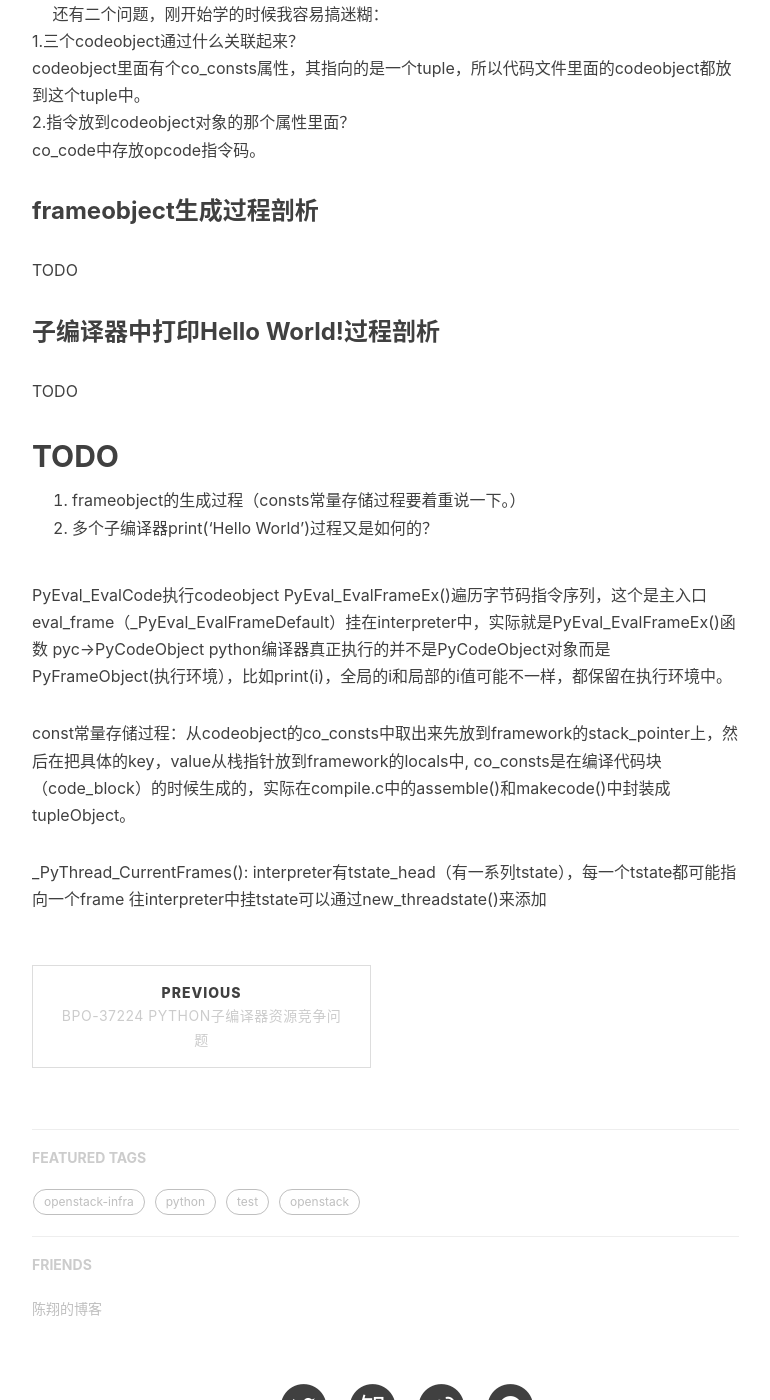
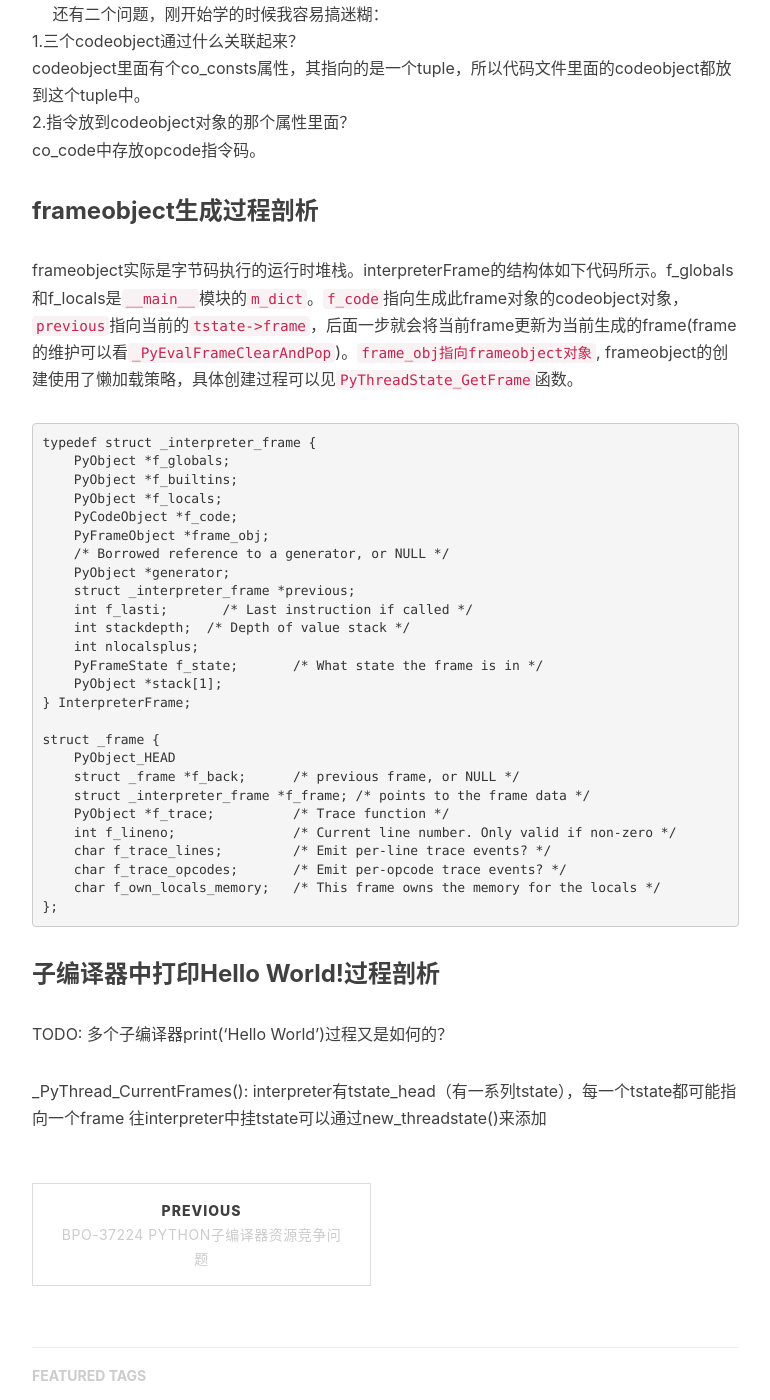
Before and after one commit to shihai1991/shihai1991.github.io, a Jekyll site: the page built from _posts/2021-08-23-print执行过程分析.md, in a window 1280 px wide and 1400 px high, scrolled down 3253 px. Shown: the whole window, without its empty margins (233-1003 px from the left). Built offline with Jekyll 4.4.1, drawn with Linux system fonts in a browser that asks for light colours; nearby versions of some CDN libraries; comment, search, counter and statistics services are not loaded.

Commit message:
Update 2021-08-23-print执行过程分析.md

````diff
--- a/_posts/2021-08-23-print执行过程分析.md
+++ b/_posts/2021-08-23-print执行过程分析.md
@@ -91,23 +91,38 @@ codeobject里面有个co_consts属性，其指向的是一个tuple，所以代
 co_code中存放opcode指令码。
 
 ### frameobject生成过程剖析
-TODO
+frameobject实际是字节码执行的运行时堆栈。interpreterFrame的结构体如下代码所示。f_globals和f_locals是`__main__`模块的`m_dict`。`f_code`指向生成此frame对象的codeobject对象，`previous`指向当前的`tstate->frame`，后面一步就会将当前frame更新为当前生成的frame(frame的维护可以看`_PyEvalFrameClearAndPop`)。`frame_obj指向frameobject对象`, frameobject的创建使用了懒加载策略，具体创建过程可以见`PyThreadState_GetFrame`函数。
+```C
+typedef struct _interpreter_frame {
+    PyObject *f_globals;
+    PyObject *f_builtins;
+    PyObject *f_locals;
+    PyCodeObject *f_code;
+    PyFrameObject *frame_obj;
+    /* Borrowed reference to a generator, or NULL */
+    PyObject *generator;
+    struct _interpreter_frame *previous;
+    int f_lasti;       /* Last instruction if called */
+    int stackdepth;  /* Depth of value stack */
+    int nlocalsplus;
+    PyFrameState f_state;       /* What state the frame is in */
+    PyObject *stack[1];
+} InterpreterFrame;
+
+struct _frame {
+    PyObject_HEAD
+    struct _frame *f_back;      /* previous frame, or NULL */
+    struct _interpreter_frame *f_frame; /* points to the frame data */
+    PyObject *f_trace;          /* Trace function */
+    int f_lineno;               /* Current line number. Only valid if non-zero */
+    char f_trace_lines;         /* Emit per-line trace events? */
+    char f_trace_opcodes;       /* Emit per-opcode trace events? */
+    char f_own_locals_memory;   /* This frame owns the memory for the locals */
+};
+```
 
 ### 子编译器中打印Hello World!过程剖析
-TODO
-
-## TODO
-1. frameobject的生成过程（consts常量存储过程要着重说一下。）
-3. 多个子编译器print('Hello World')过程又是如何的？
-
-
-PyEval_EvalCode执行codeobject
-PyEval_EvalFrameEx()遍历字节码指令序列，这个是主入口
-eval_frame（_PyEval_EvalFrameDefault）挂在interpreter中，实际就是PyEval_EvalFrameEx()函数
-pyc->PyCodeObject
-python编译器真正执行的并不是PyCodeObject对象而是PyFrameObject(执行环境），比如print(i)，全局的i和局部的i值可能不一样，都保留在执行环境中。
-
-const常量存储过程：从codeobject的co_consts中取出来先放到framework的stack_pointer上，然后在把具体的key，value从栈指针放到framework的locals中, co_consts是在编译代码块（code_block）的时候生成的，实际在compile.c中的assemble()和makecode()中封装成tupleObject。
+TODO: 多个子编译器print('Hello World')过程又是如何的？
 
 _PyThread_CurrentFrames(): interpreter有tstate_head（有一系列tstate），每一个tstate都可能指向一个frame
 往interpreter中挂tstate可以通过new_threadstate()来添加
````
